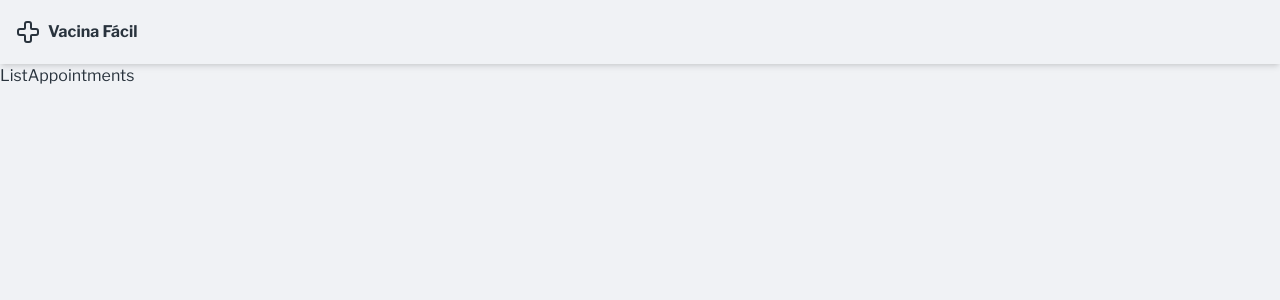
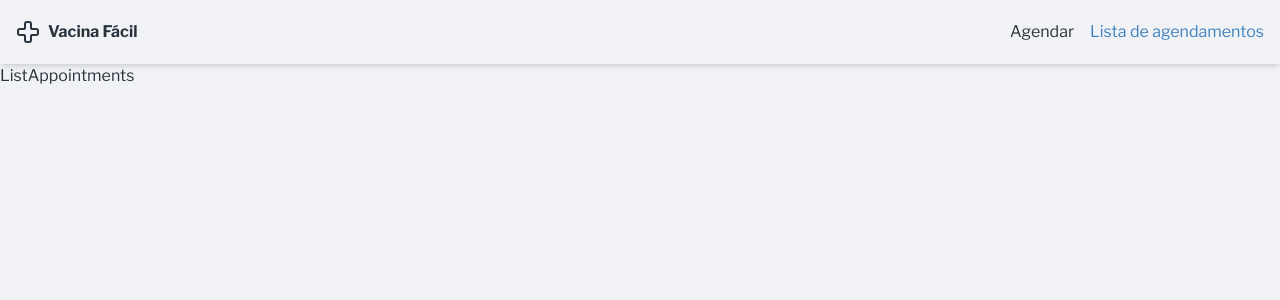
Before and after one commit to diegopluna/pitang-internship-challenge-frontend, a React (Vite) app: page /list-appointments in a window 1280 px wide. Shown: the top 300 px of the page. Built offline with nearby package versions, Linux system fonts and the light colour scheme.

Commit message:
feat: add routes to the navbar

```diff
--- a/src/components/Navbar/Navbar.tsx
+++ b/src/components/Navbar/Navbar.tsx
@@ -1,13 +1,36 @@
+import { cn } from '@/utils/cn'
 import { Cross } from 'lucide-react'
-import { Link } from 'react-router-dom'
+import { Link, useLocation } from 'react-router-dom'
 
 const Navbar = () => {
+  const location = useLocation()
+
   return (
     <header className="sticky top-0 z-50 flex h-16 w-full items-center justify-between bg-background px-4 shadow-md">
       <Link to="/" className="flex items-center gap-2">
         <Cross className="size-6" data-testid="logo-icon" />
         <span className="font-bold">Vacina Fácil</span>
       </Link>
+      <nav className="ml-auto hidden md:flex md:gap-4">
+        <Link
+          to="/schedule"
+          className={cn(
+            'text-muted-foreground hover:text-primary',
+            location.pathname === '/schedule' && 'text-primary',
+          )}
+        >
+          Agendar
+        </Link>
+        <Link
+          to="/list-appointments"
+          className={cn(
+            'text-muted-foreground hover:text-primary',
+            location.pathname === '/list-appointments' && 'text-primary',
+          )}
+        >
+          Lista de agendamentos
+        </Link>
+      </nav>
     </header>
   )
 }
--- /dev/null
+++ b/src/components/Navbar/index.tsx
@@ -0,0 +1 @@
+export { default } from './Navbar'
--- a/src/layouts/BaseLayout.tsx
+++ b/src/layouts/BaseLayout.tsx
@@ -1,4 +1,4 @@
-import Navbar from '@/components/Navbar/Navbar'
+import Navbar from '@/components/Navbar'
 import { Outlet } from 'react-router-dom'
 
 const BaseLayout = () => (
```
